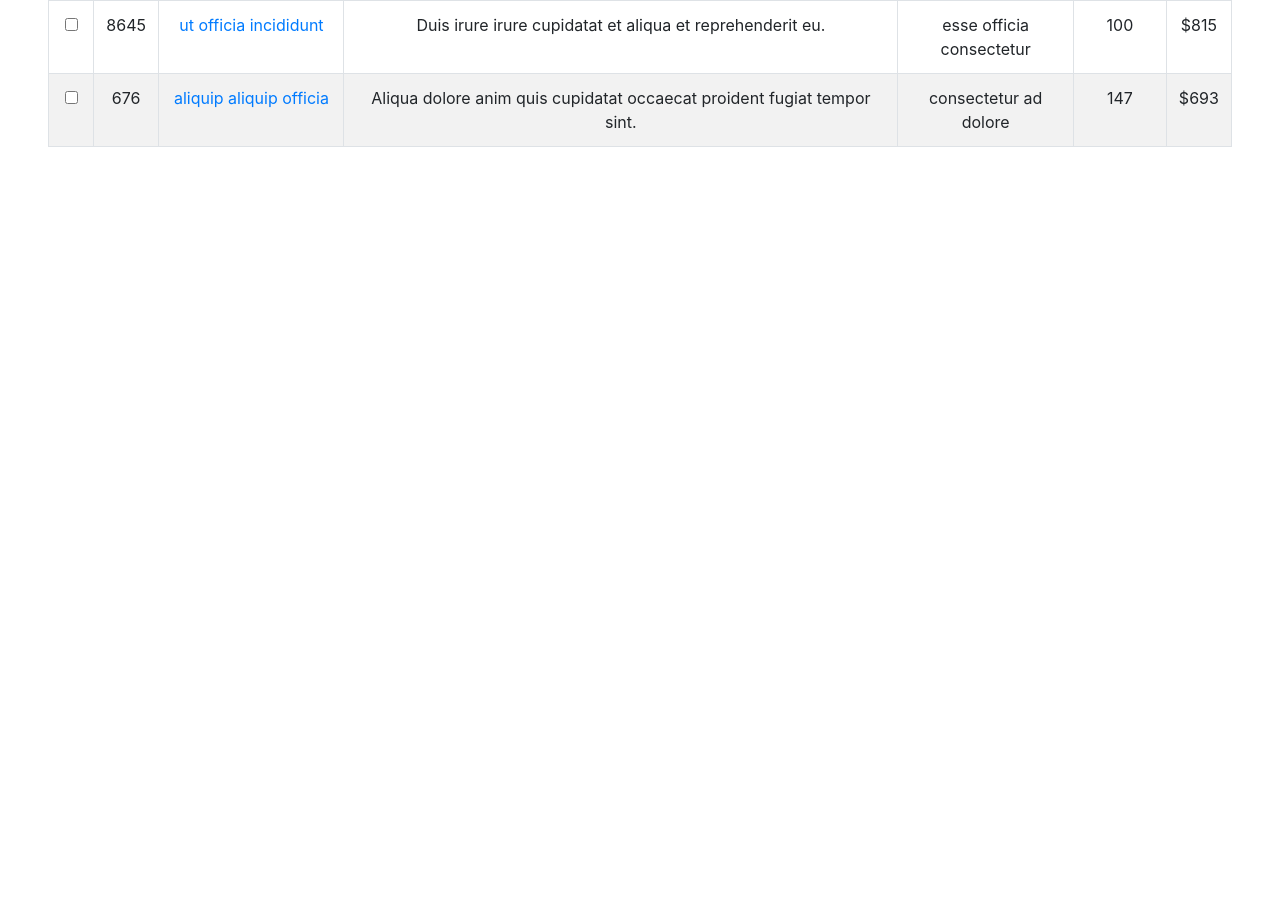
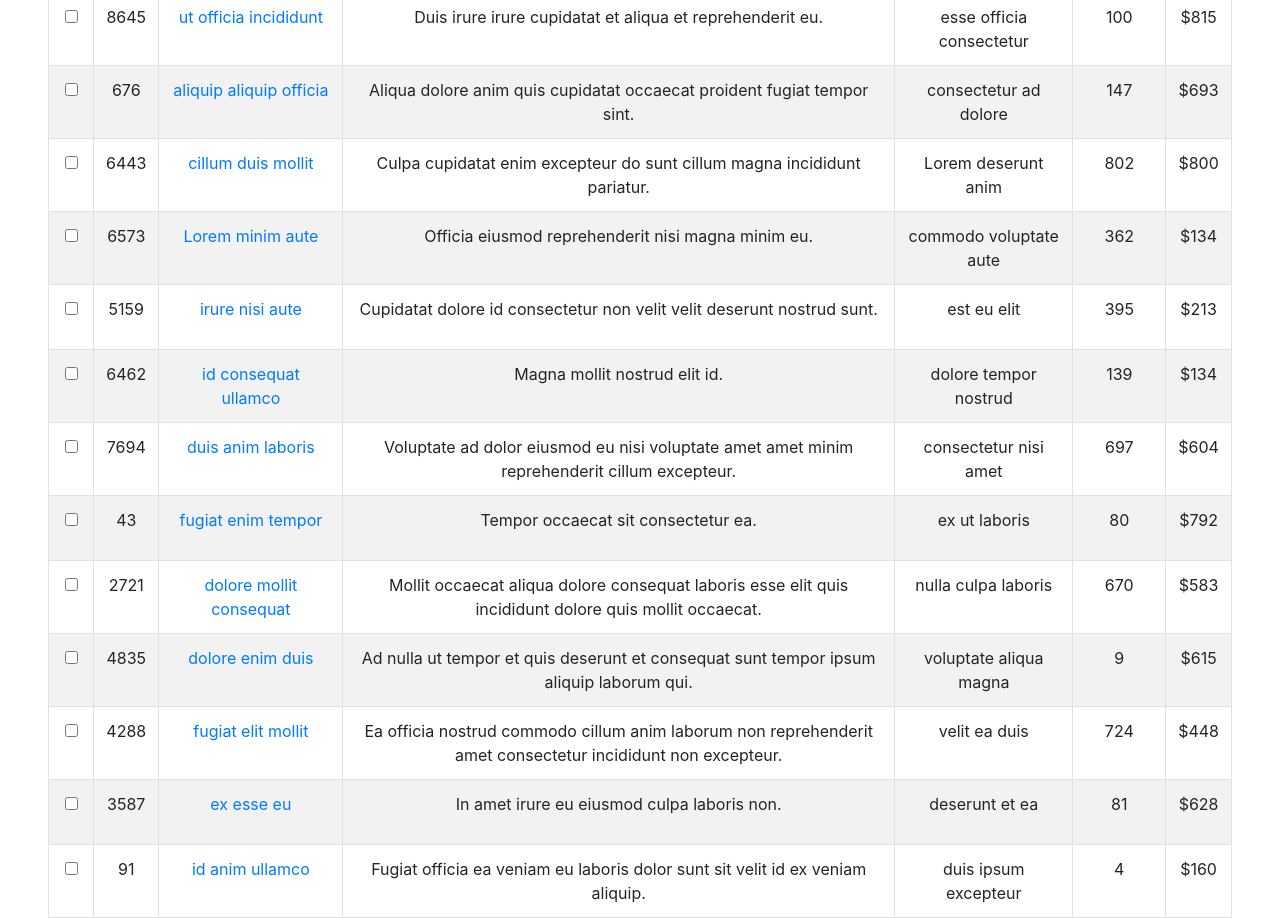
Before and after one commit to fToledo29/react_capstonex, a React (Create React App) app: page /products in a window 1280 px wide. Shown: the part 960-1878 px from the top of the page. Before the commit the page ends 1107 px from the top, so only its background shows below. Built offline with nearby package versions, Linux system fonts and the light colour scheme; data requests are answered from the project's data file.

Commit message:
Login and logput implemented

```diff
--- a/db.json
+++ b/db.json
@@ -101,6 +101,105 @@
       "quantity": 147,
       "price": 693,
       "id": 676,
+      "updating": false
+    },
+    {
+      "description": "Culpa cupidatat enim excepteur do sunt cillum magna incididunt pariatur.",
+      "productName": "cillum duis mollit",
+      "manufacturer": "Lorem deserunt anim",
+      "quantity": 802,
+      "price": 800,
+      "id": 6443,
+      "updating": false
+    },
+    {
+      "description": "Officia eiusmod reprehenderit nisi magna minim eu.",
+      "productName": "Lorem minim aute",
+      "manufacturer": "commodo voluptate aute",
+      "quantity": 362,
+      "price": 134,
+      "id": 6573,
+      "updating": false
+    },
+    {
+      "description": "Cupidatat dolore id consectetur non velit velit deserunt nostrud sunt.",
+      "productName": "irure nisi aute",
+      "manufacturer": "est eu elit",
+      "quantity": 395,
+      "price": 213,
+      "id": 5159,
+      "updating": false
+    },
+    {
+      "description": "Magna mollit nostrud elit id.",
+      "productName": "id consequat ullamco",
+      "manufacturer": "dolore tempor nostrud",
+      "quantity": 139,
+      "price": 134,
+      "id": 6462,
+      "updating": false
+    },
+    {
+      "description": "Voluptate ad dolor eiusmod eu nisi voluptate amet amet minim reprehenderit cillum excepteur.",
+      "productName": "duis anim laboris",
+      "manufacturer": "consectetur nisi amet",
+      "quantity": 697,
+      "price": 604,
+      "id": 7694,
+      "updating": false
+    },
+    {
+      "description": "Tempor occaecat sit consectetur ea.",
+      "productName": "fugiat enim tempor",
+      "manufacturer": "ex ut laboris",
+      "quantity": 80,
+      "price": 792,
+      "id": 43,
+      "updating": false
+    },
+    {
+      "description": "Mollit occaecat aliqua dolore consequat laboris esse elit quis incididunt dolore quis mollit occaecat.",
+      "productName": "dolore mollit consequat",
+      "manufacturer": "nulla culpa laboris",
+      "quantity": 670,
+      "price": 583,
+      "id": 2721,
+      "updating": false
+    },
+    {
+      "description": "Ad nulla ut tempor et quis deserunt et consequat sunt tempor ipsum aliquip laborum qui.",
+      "productName": "dolore enim duis",
+      "manufacturer": "voluptate aliqua magna",
+      "quantity": 9,
+      "price": 615,
+      "id": 4835,
+      "updating": false
+    },
+    {
+      "description": "Ea officia nostrud commodo cillum anim laborum non reprehenderit amet consectetur incididunt non excepteur.",
+      "productName": "fugiat elit mollit",
+      "manufacturer": "velit ea duis",
+      "quantity": 724,
+      "price": 448,
+      "id": 4288,
+      "updating": false
+    },
+    {
+      "description": "In amet irure eu eiusmod culpa laboris non.",
+      "productName": "ex esse eu",
+      "manufacturer": "deserunt et ea",
+      "quantity": 81,
+      "price": 628,
+      "id": 3587,
+      "updating": false
+    },
+    {
+      "description": "Fugiat officia ea veniam eu laboris dolor sunt sit velit id ex veniam aliquip.",
+      "productName": "id anim ullamco",
+      "manufacturer": "duis ipsum excepteur",
+      "quantity": 4,
+      "price": 160,
+      "id": 91,
       "updating": false
     }
   ],
--- a/src/App.js
+++ b/src/App.js
@@ -1,6 +1,6 @@
 import React from 'react';
 import './App.css';
-import { Menu } from './components/menu/menu';
+import Menu from './components/menu/menu';
 import {
 	Route,
 	BrowserRouter as Router
@@ -8,7 +8,7 @@ import {
 import Switch from 'react-bootstrap/esm/Switch';
 import { About } from './components/about/about';
 import { Home } from './components/home/home';
-import { SignIn } from './components/authentication/signIn/signIn';
+import SignIn from './components/authentication/signIn/signIn';
 import { library } from '@fortawesome/fontawesome-svg-core';
 import { fas } from '@fortawesome/free-solid-svg-icons';
 import AllProductsPage from './components/productManagemen/all-products-page/all-products-page';
@@ -31,8 +31,6 @@ function App() {
 				<Route path="/addProduct" component={AddProductPage} />
 				<Route path="/updateProduct/:id" component={AddProductPage} />
 				<Route path="/chart" component={ChartsPage} />
-				{/*
-				<Route path="/product/:productName" component={ProductDetail} /> */}
 			</Switch>
 		</Router>
 	</div>
--- a/src/api-collection/productApi.js
+++ b/src/api-collection/productApi.js
@@ -1,5 +1,4 @@
 import axios from 'axios';
-import uuidv4 from 'uuidv4';
 
 let ids = 0;
 
@@ -10,7 +9,6 @@ export default class ProductsApi {
 
 	static saveProduct(product) {
 
-		//  product.id = uuidv4();
 		product.id = ids + Math.floor(Math.random(100) * 9000);
 
 		return axios.post(this.productsEndpoint, product).then(res => {
--- a/src/components/authentication/signIn/signIn.js
+++ b/src/components/authentication/signIn/signIn.js
@@ -1,23 +1,36 @@
 import { FontAwesomeIcon } from '@fortawesome/react-fontawesome';
 import React, { useRef } from 'react';
-import { Button, Card, FormControl, FormLabel, NavLink } from 'react-bootstrap';
-import { Link } from 'react-router-dom';
-import UserApi from '../../../api-collection/userApi';
+import { Link, useHistory } from 'react-router-dom';
+import { bindActionCreators } from 'redux';
+import { connect } from 'react-redux';
+import { Button,
+	Card,
+	FormControl,
+	FormLabel } from 'react-bootstrap';
+import *  as userActions from '../../../redux/actions/userActions';
 import './signIn.css';
 
-export const SignIn = () => {
+const SignIn = (props) => {
 
 	let userNameInput = useRef(null);
 
 	let passInput = useRef(null);
 
-	const login = () => {
+	let history = useHistory();
 
-		UserApi.login(userNameInput.value, passInput.value).then((data) => {
+	const login = async () => {
 
+		await props.actions.loginUser(userNameInput.value, passInput.value)
+		.then((data) => {
+			console.log('Data from login request: ', data.user.length > 0);
+			if(data.user.length > 0) {
+				history.push('/products');
+			} else {
+				alert(`Username and/or password doesn't match`);
+			}
 
-
-			console.log('Data from login request: ', data);
+		}).catch(error => {
+			console.log('[Error trying to login]: ', error);
 		});
 	}
 
@@ -34,10 +47,16 @@ export const SignIn = () => {
 				</Card.Header>
 
 				<Card.Body>
+
 					<FormLabel  >Username</FormLabel>
 					<FormControl ref={value => userNameInput = value} type="text"/>
 					<FormLabel>Password</FormLabel>
-					<FormControl ref={value => passInput = value} type="password"/>
+					<FormControl
+					onKeyDown={(e) => e.key === 'Enter' ? login() : null}
+					onSubmit={() => login()}
+					ref={value => passInput = value}
+					type="password"/>
+
 				</Card.Body>
 
 				<Card.Footer className="sign-in-buttons">
@@ -62,3 +81,17 @@ export const SignIn = () => {
 		</div>
 	)
 }
+
+function mapStateToProps(state, ownProps) {
+	return {
+		userData: state.userData,
+	};
+}
+
+function mapDispatchToProps(dispatch) {
+	return {
+		actions: bindActionCreators(userActions, dispatch),
+	};
+}
+
+export default connect(mapStateToProps, mapDispatchToProps)(SignIn);
--- a/src/components/productManagemen/all-products-page/all-products-page.js
+++ b/src/components/productManagemen/all-products-page/all-products-page.js
@@ -23,6 +23,7 @@ class AllProductsPage extends React.Component {
 	}
 
 	componentDidMount() {
+
 		this.props.actions.loadProducts()
 		.then((res) => {
 
@@ -89,14 +90,15 @@ class AllProductsPage extends React.Component {
 				<div className="product-list">
 
 					<Button className="product-list-button add" variant="info">
-						<Link
-						to={{ pathname: '/addProduct' }}
-						>
+						<Link to={{ pathname: '/addProduct' }}>
 							Add Products
 						</Link>
 					</Button>
 
-					<Button className="product-list-button" onClick={() => this.onDelete()} variant="info">
+					<Button
+					className="product-list-button"
+					onClick={() => this.onDelete()}
+					variant="info">
 						Delete Product
 					</Button>
 
@@ -119,6 +121,7 @@ class AllProductsPage extends React.Component {
 function mapStateToProps(state, ownProps) {
 	return {
 		data: state.data,
+		userData: state.userData,
 	}
 }
 
--- a/src/index.js
+++ b/src/index.js
@@ -7,11 +7,13 @@ import 'bootstrap/dist/css/bootstrap.min.css';
 import configureStore from './redux/store/configure-store';
 import { loadProducts } from './redux/actions/productActions';
 import { Provider } from 'react-redux';
-import { getUser } from './redux/actions/userActions';
+import { keepSessionOn } from './redux/actions/userActions';
+import * as actionTypes from './redux/actions/actionTypes';
 
 const store = configureStore();
 store.dispatch(loadProducts());
-store.dispatch(getUser('', ''));
+const session = !!sessionStorage.getItem(actionTypes.LOGGED_IN_USER);
+store.dispatch(keepSessionOn(session));
 
 ReactDOM.render(
 	<React.StrictMode>
--- a/src/redux/actions/actionTypes.js
+++ b/src/redux/actions/actionTypes.js
@@ -15,7 +15,10 @@ export const LOAD_PRODUCTS_SUCCESS = 'LOAD_PRODUCTS_SUCCESS';
  */
 export const GET_USER = 'GET_USER';
 export const SAVE_USER = 'SAVE_USER';
+export const LOGOUT_USER = 'LOGOUT_USER';
+export const SESSION_ON = 'SESSION_ON';
 export const LOGGED_IN_USER = 'LOGGED_IN_USER';
+export const LOGGED_IN_USER_DATA = 'LOGGED_IN_USER_DATA';
 
 /**
  * Visit Actions
--- a/src/redux/actions/productActions.js
+++ b/src/redux/actions/productActions.js
@@ -6,10 +6,7 @@ export function addProductSuccess(product) {
 }
 
 export function setProductToUpdate(product) {
-	return {
-		type: actionTypes.PRODUCT_TO_UPDATE,
-		product
-	};
+	return { type: actionTypes.PRODUCT_TO_UPDATE, product };
 }
 
 export function clearProductsToDelete() {
--- a/src/redux/actions/userActions.js
+++ b/src/redux/actions/userActions.js
@@ -9,13 +9,49 @@ export function saveUserSuccess(user) {
 	return { type: actionTypes.SAVE_USER, user };
 }
 
-export function getUser(userName, pass) {
+export function onLogoutUser() {
+	return { type: actionTypes.LOGOUT_USER };
+}
 
-	const session = sessionStorage.getItem(actionTypes.LOGGED_IN_USER);
+export function sessionOn(sessionOn) {
+	return { type: actionTypes.SESSION_ON, sessionOn };
+}
+
+export function logoutUser() {
+	return function(dispatch) {
+		return new Promise((resolve, reject) => {
+			sessionStorage.setItem(actionTypes.LOGGED_IN_USER, false);
+
+			sessionStorage.setItem(actionTypes.LOGGED_IN_USER_DATA, '');
+
+			resolve(dispatch(onLogoutUser()));
+		});
+	};
+}
+
+export function keepSessionOn(keepSession) {
+	return function(dispatch) {
+		return new Promise((resolve, reject) => {
+			resolve(dispatch(sessionOn(keepSession)));
+		});
+	};
+}
+
+export function loginUser(userName, pass) {
 
 	return function(dispatch) {
 		return UserApi.login(userName, pass).then(user => {
-			dispatch(loadUserData(user));
+
+			const loggedin = !!user[0];
+
+			sessionStorage.setItem(actionTypes.LOGGED_IN_USER, loggedin);
+
+			if(loggedin) {
+				sessionStorage.setItem(actionTypes.LOGGED_IN_USER_DATA, JSON.stringify(user[0]));
+			}
+
+
+			return dispatch(loadUserData(user));
 		})
 		.catch(error => console.log('[Error loading products]: ', error));
 	}
--- a/src/redux/reducers/userReducer.js
+++ b/src/redux/reducers/userReducer.js
@@ -8,14 +8,26 @@ let initialState = {
 export default function userReducer(state = initialState, action) {
 	switch (action.type) {
 		case actionTypes.GET_USER:
+
 			return {
-				user: action.user,
-				loggedIn: !!action.user,
+				user: action.user[0],
+				loggedIn: action.user.length > 0,
 			};
 		case actionTypes.SAVE_USER:
 			return {
-				user: action.user,
-				loggedIn: !!action.user,
+				user: action.user[0],
+				loggedIn: action.user.length > 0,
+			};
+		case actionTypes.LOGOUT_USER:
+			return {
+				user: {},
+				loggedIn: false,
+			};
+		case actionTypes.SESSION_ON:
+			const userData = sessionStorage.getItem(actionTypes.LOGGED_IN_USER_DATA)
+			return {
+				user: action.sessionOn && !!userData ? JSON.parse(userData) : {},
+				loggedIn: action.sessionOn,
 			};
 		default:
 			return state;
```
Also changed, not shown: src/components/menu/menu.js (+48 -4 lines).
